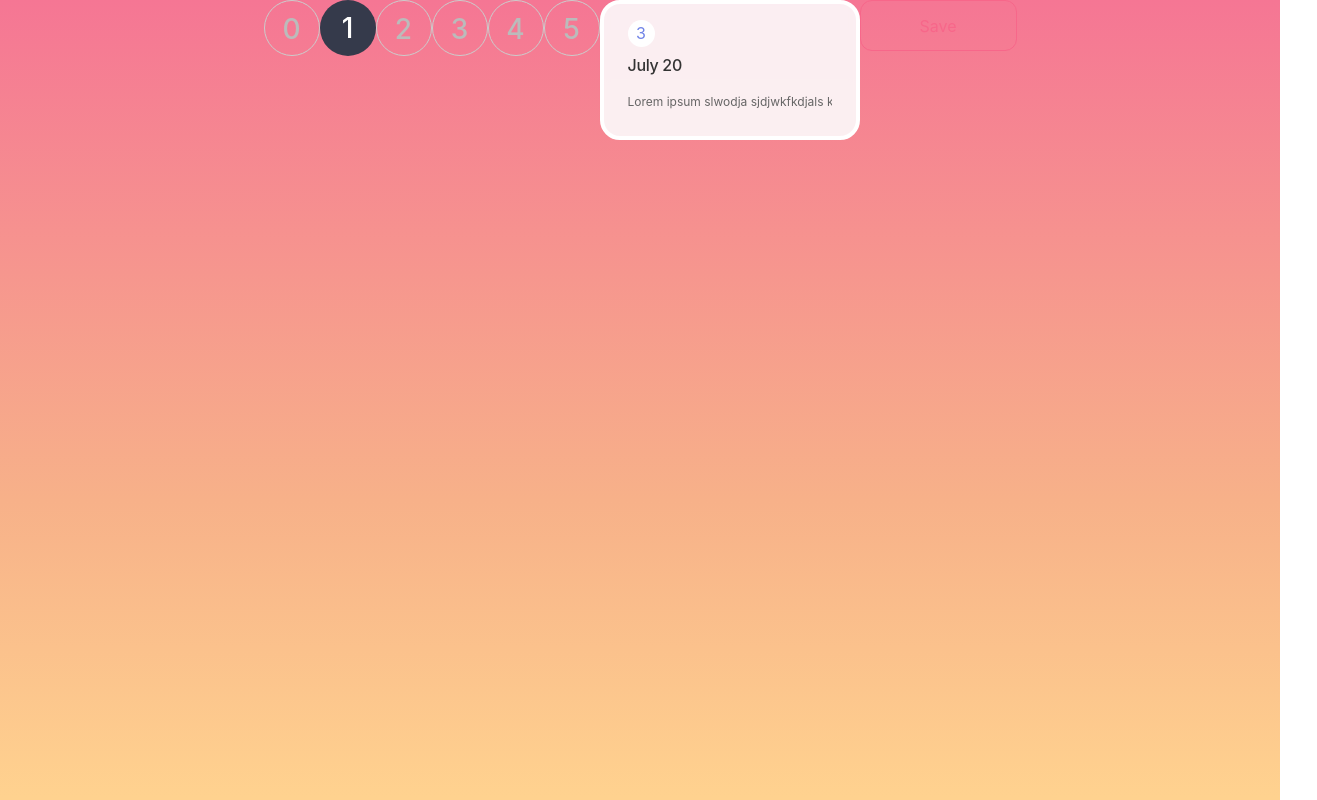
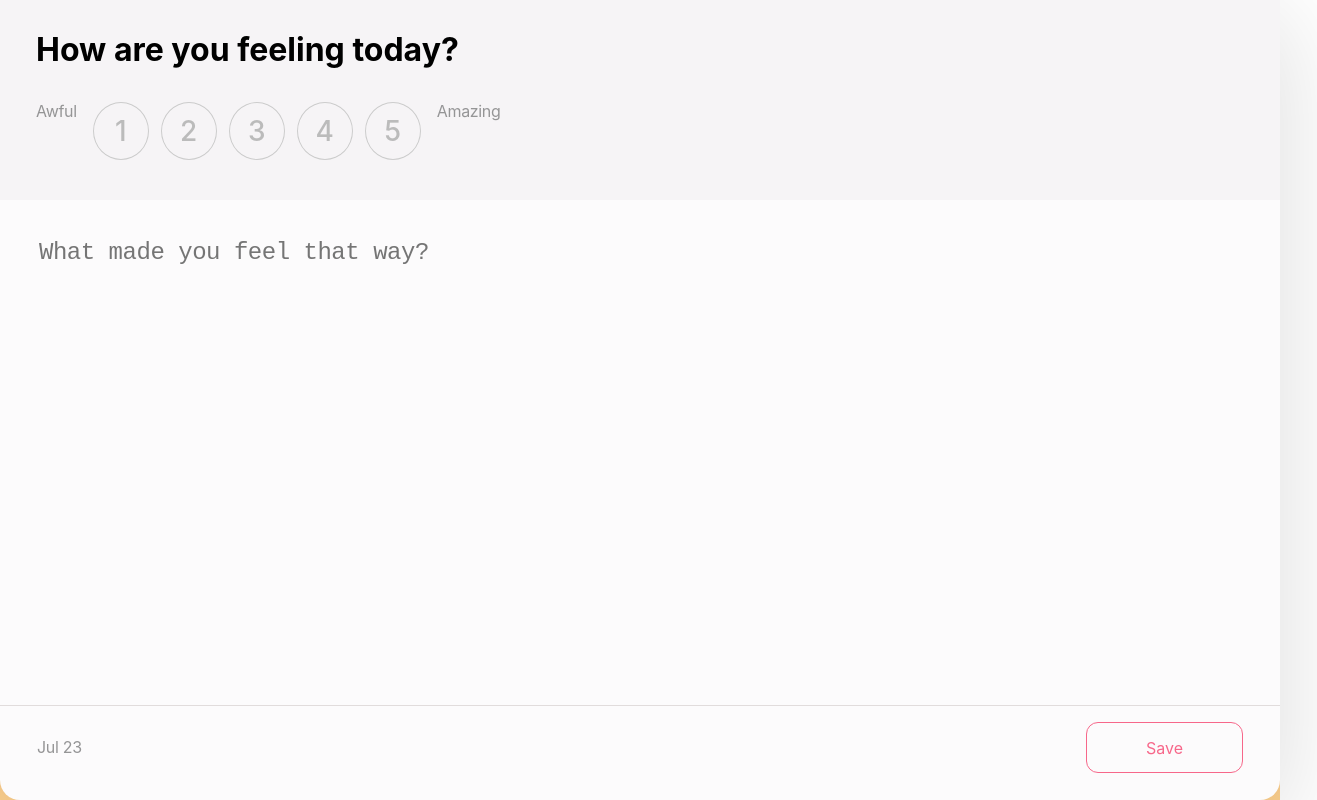
Before and after one commit to panthervis/feeling-track, a React (Create React App) app: page / in a window 1280 px wide. Shown: the whole page, 1317 px wide, since content can reach past the window. Built offline with nearby package versions, Linux system fonts and the light colour scheme.

Commit message:
Add NoteCard, NoteList :sparkles:

```diff
--- a/src/App.js
+++ b/src/App.js
@@ -2,10 +2,8 @@ import React from 'react';
 import { GlobalStyle } from './style';
 import { colors } from './theme';
 import { ThemeProvider } from 'styled-components';
-import StatusBadge from './components/StatusBadge';
-import { Button } from './components/Button';
 import { Container } from './components/Container';
-import ListItem from './components/ListItem';
+import NoteCard from './containers/NoteCard';
 
 function App() {
   return (
@@ -13,21 +11,7 @@ function App() {
       <GlobalStyle />
 
       <Container status={5}>
-        <StatusBadge>0</StatusBadge>
-        <StatusBadge status={1} selected>
-          1
-        </StatusBadge>
-        <StatusBadge status={2}>2</StatusBadge>
-        <StatusBadge status={3}>3</StatusBadge>
-        <StatusBadge status={4}>4</StatusBadge>
-        <StatusBadge status={5}>5</StatusBadge>
-
-        <ListItem
-          status={3}
-          date="July 20"
-          content="Lorem ipsum slwodja sjdjwkfkdjals kdj"
-        />
-        <Button status={5}>Save</Button>
+        <NoteCard />
       </Container>
     </ThemeProvider>
   );
--- a/src/components/StatusBadge.js
+++ b/src/components/StatusBadge.js
@@ -1,19 +1,19 @@
 import styled, { css } from 'styled-components';
 
 const StatusBadge = styled.div`
+  display: inline;
   background: transparent;
   border: 1.5px solid #cccccc;
   box-sizing: border-box;
-  border-radius: 100px;
+  border-radius: 50%;
   text-align: center;
   color: #bbbbbb;
-  width: 56px;
-  height: 56px;
+  width: 3.5rem;
 
   font-style: normal;
   font-weight: 500;
-  font-size: 28px;
-  line-height: 56px;
+  font-size: 1.75rem;
+  line-height: 3.5rem;
   vertical-align: middle;
 
   cursor: pointer;
--- /dev/null
+++ b/src/containers/NoteCard/index.js
@@ -0,0 +1,38 @@
+import React from 'react';
+import {
+  CardContainer,
+  CardHeader,
+  CardContent,
+  CardFooter,
+  CardDate,
+  StatusList,
+} from './styled';
+import StatusBadge from '../../components/StatusBadge';
+import { Button } from '../../components/Button';
+
+export default function NoteCard() {
+  return (
+    <CardContainer>
+      <CardHeader>
+        <h1>How are you feeling today?</h1>
+
+        <StatusList>
+          {[1, 2, 3, 4, 5].map((v) => (
+            <StatusBadge key={v} status={v}>
+              {v}
+            </StatusBadge>
+          ))}
+        </StatusList>
+      </CardHeader>
+
+      <CardContent>
+        <textarea placeholder="What made you feel that way?" />
+      </CardContent>
+
+      <CardFooter>
+        <CardDate>Jul 23</CardDate>
+        <Button status={5}>Save</Button>
+      </CardFooter>
+    </CardContainer>
+  );
+}
--- /dev/null
+++ b/src/containers/NoteCard/styled.js
@@ -0,0 +1,99 @@
+import styled from 'styled-components';
+
+export const CardContainer = styled.div`
+  display: flex;
+  flex-direction: column;
+  width: 100%;
+
+  background: #fcfbfc;
+  box-shadow: 0px 20px 100px 10px rgba(0, 0, 0, 0.12);
+  border-radius: 20px;
+`;
+
+export const CardHeader = styled.div`
+  background: #f6f4f6;
+  padding: 1.875rem 2.25rem 2.5rem 2.25rem;
+
+  > h1 {
+    margin-bottom: 2rem;
+  }
+`;
+
+export const StatusList = styled.div`
+  display: inline-flex;
+
+  & > * {
+    margin-right: 0.75rem;
+    vertical-align: middle;
+  }
+
+  &:before {
+    content: 'Awful';
+    display: inline;
+    font-size: 1rem;
+    line-height: 1.1875rem;
+    letter-spacing: -0.02em;
+    margin-right: 1rem;
+    vertical-align: middle;
+
+    color: #959596;
+  }
+
+  &:after {
+    content: 'Amazing';
+    font-size: 1rem;
+    line-height: 1.1875rem;
+    letter-spacing: -0.02em;
+    margin-left: 0.25rem;
+
+    color: #959596;
+  }
+`;
+
+export const CardContent = styled.div`
+  padding: 2.3125rem;
+  background: #fcfbfc;
+  height: 100%;
+  position: relative;
+
+  > textarea {
+    background: transparent;
+    resize: none;
+    border: 0 none;
+    width: 100%;
+    outline: none;
+    height: 100%;
+    position: absolute;
+
+    color: #959596;
+
+    font-weight: 300;
+    font-size: 1.5rem;
+    line-height: 1.81rem;
+
+    letter-spacing: -0.02em;
+  }
+`;
+export const CardDate = styled.span`
+  display: flex;
+  align-items: center;
+
+  font-style: normal;
+  font-weight: normal;
+  font-size: 1rem;
+  line-height: 1.1875rem;
+  letter-spacing: -0.02em;
+`;
+
+export const CardFooter = styled.div`
+  display: flex;
+  justify-content: space-between;
+
+  padding: 1rem 2.3125rem 1.6875rem 2.3125rem;
+  border: 0px;
+  border-top: 0.5px solid #e1dcdc;
+
+  > ${CardDate} {
+    color: #959596;
+  }
+`;
--- /dev/null
+++ b/src/containers/NoteList/styled.js
@@ -0,0 +1,11 @@
+import styled from 'styled-components';
+
+export const Container = styled.div`
+  display: flex;
+  flex-wrap: nowrap;
+  overflow: hidden;
+
+  > * {
+    margin: 0 1.1817rem;
+  }
+`;
```
Also changed, not shown: src/containers/NoteList/index.js (added, +41 -0 lines).
